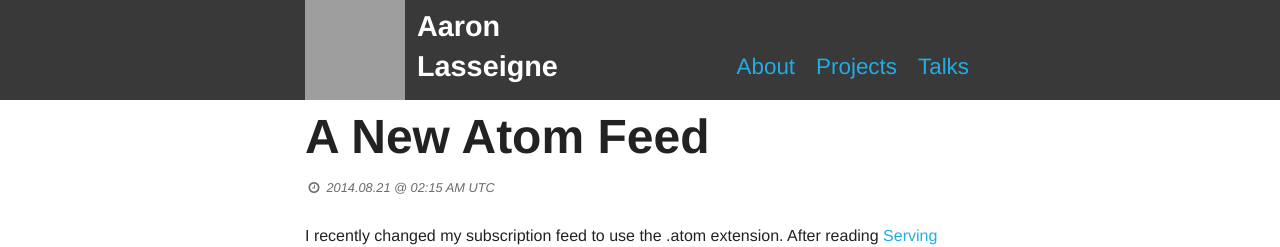
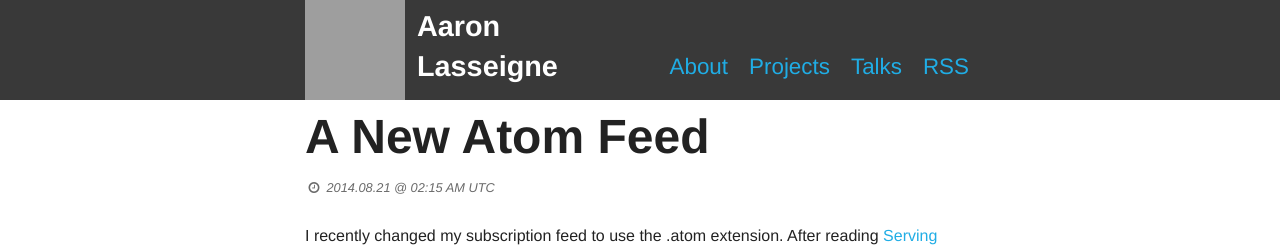
Before and after one commit to AaronLasseigne/aaronlasseigne.github.com, a Jekyll site: the page built from index.html, in a window 1280 px wide. Shown: the top 247 px of the page. Built offline with Jekyll 4.4.1, drawn with Linux system fonts in a browser that asks for light colours; the list of posts is cut into pages by our own code; grey boxes are pictures that could not be loaded.

Commit message:
add another RSS link

```diff
--- a/_layouts/default.html
+++ b/_layouts/default.html
@@ -32,6 +32,7 @@
             <li><a href="/about">About</a></li>
             <li><a href="/projects">Projects</a></li>
             <li><a href="/talks">Talks</a></li>
+            <li><a href="/atom.atom">RSS</a></li>
           </ul>
         </div>
       </div>
```
